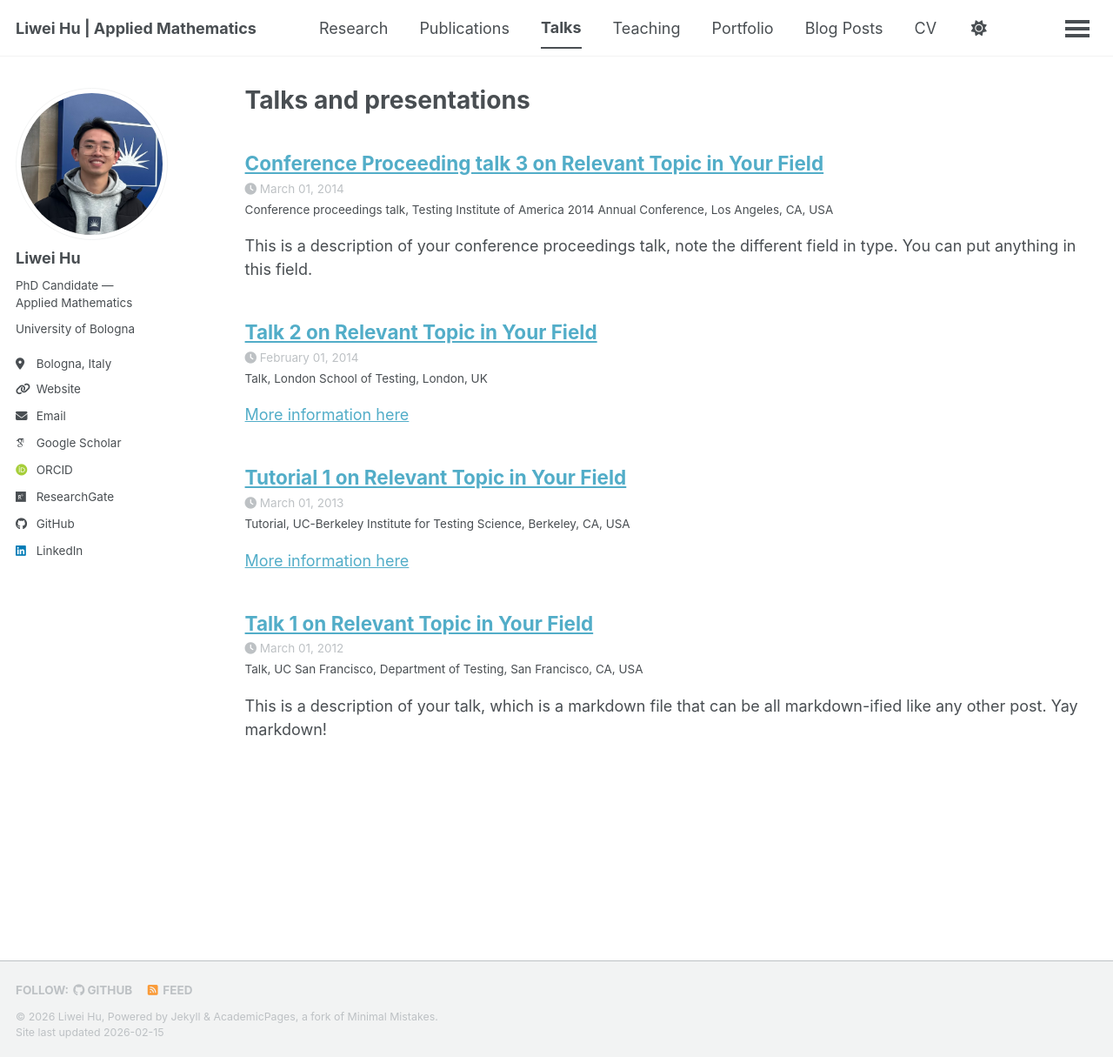
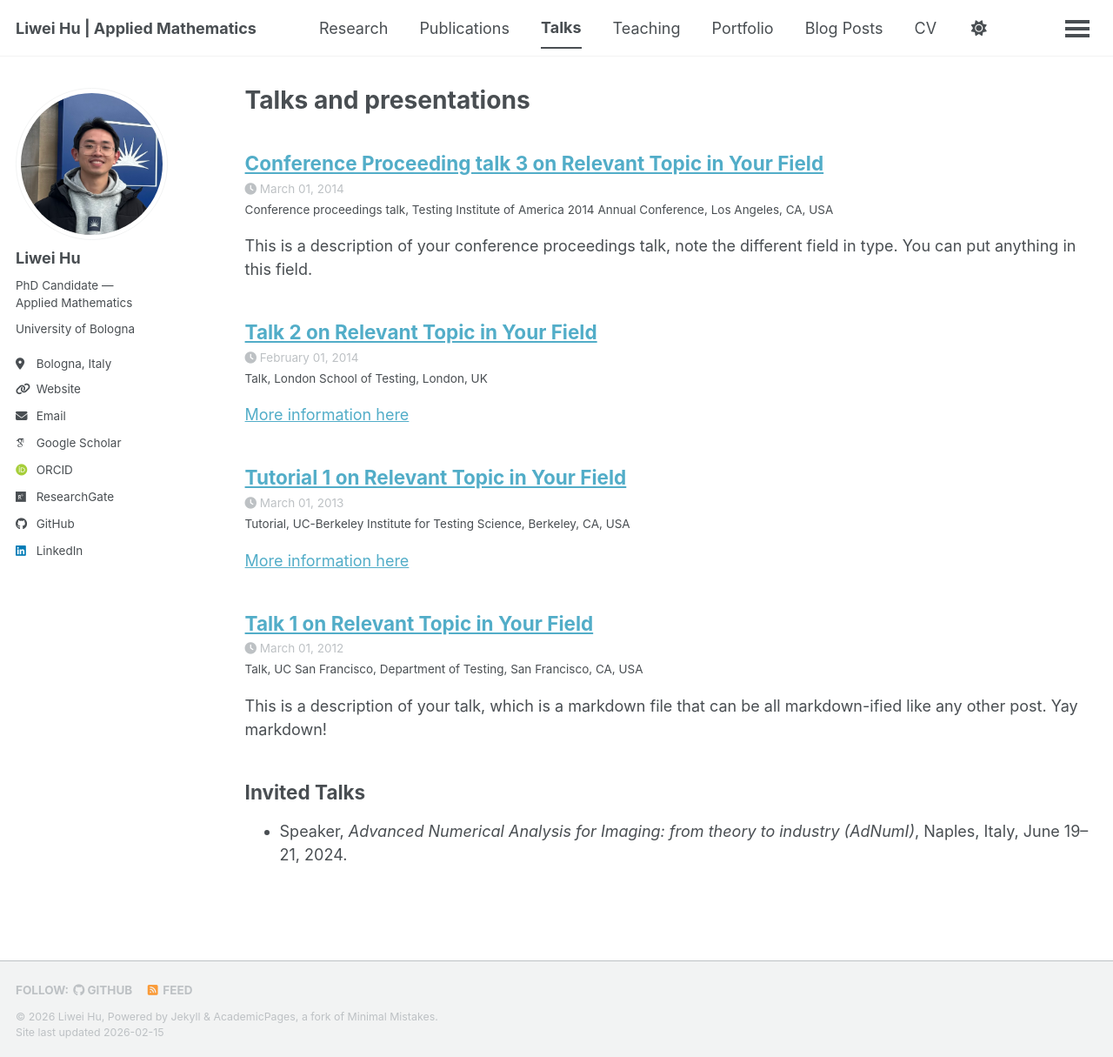
Before and after one commit to liweihu2/liweihu2.github.io, a Jekyll site: the page built from _pages/talks.html, in a window 1280 px wide and 1215 px high. Shown: the whole window at 87% size. Built offline with Jekyll 4.4.1, drawn with Linux system fonts in a browser that asks for light colours; some web fonts are replaced; a script bundle is joined from its source files by our own code; library files that are not in the unit come from our copies.

Commit message:
inv_talk

```diff
--- a/_pages/talks.html
+++ b/_pages/talks.html
@@ -14,3 +14,12 @@ author_profile: true
 {% for post in site.talks reversed %}
   {% include archive-single-talk.html %}
 {% endfor %}
+
+<h2>Invited Talks</h2>
+
+<ul>
+  <li>
+    Speaker, <em>Advanced Numerical Analysis for Imaging: from theory to industry (AdNumI)</em>,
+    Naples, Italy, June 19–21, 2024.
+  </li>
+</ul>
```
